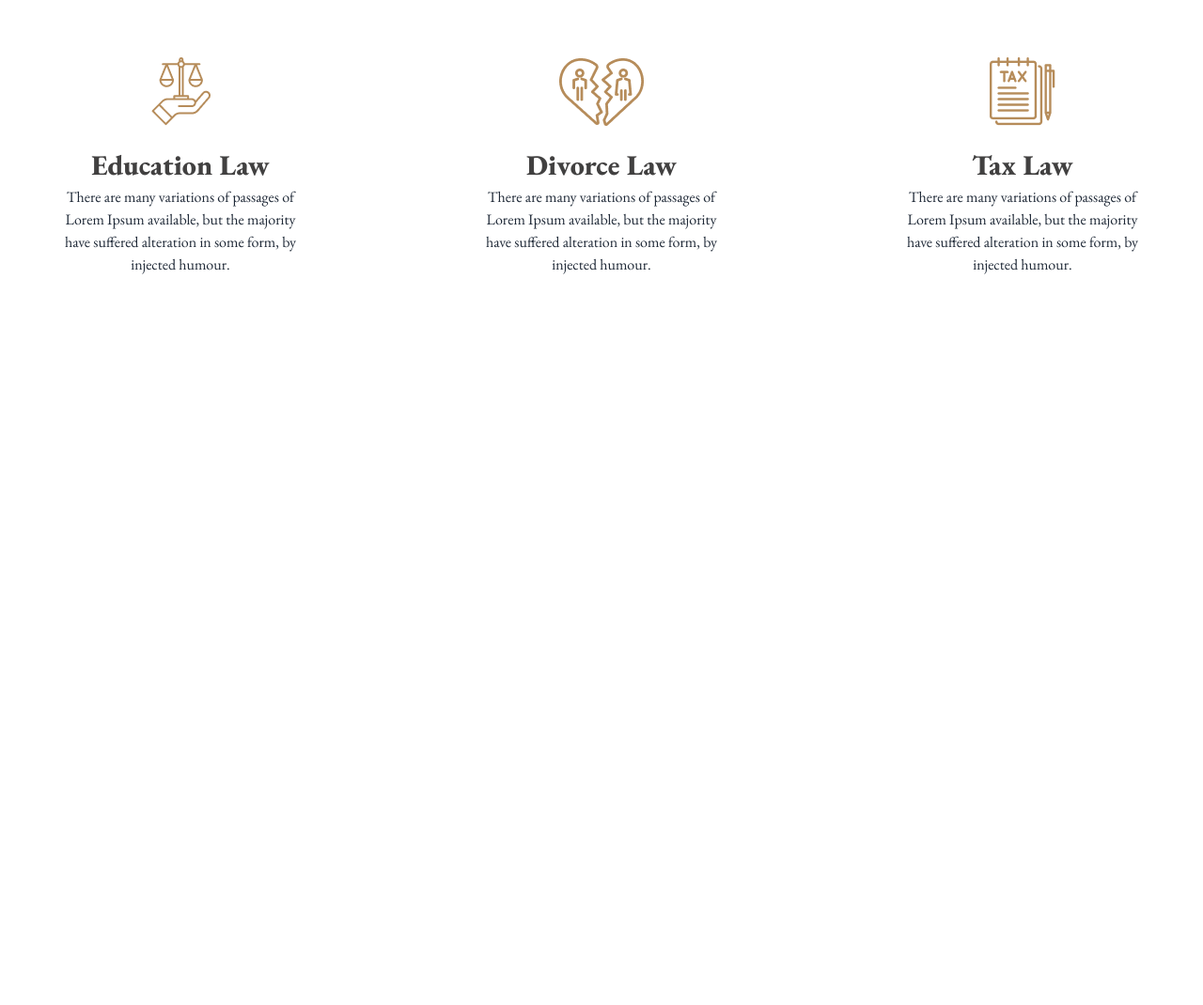
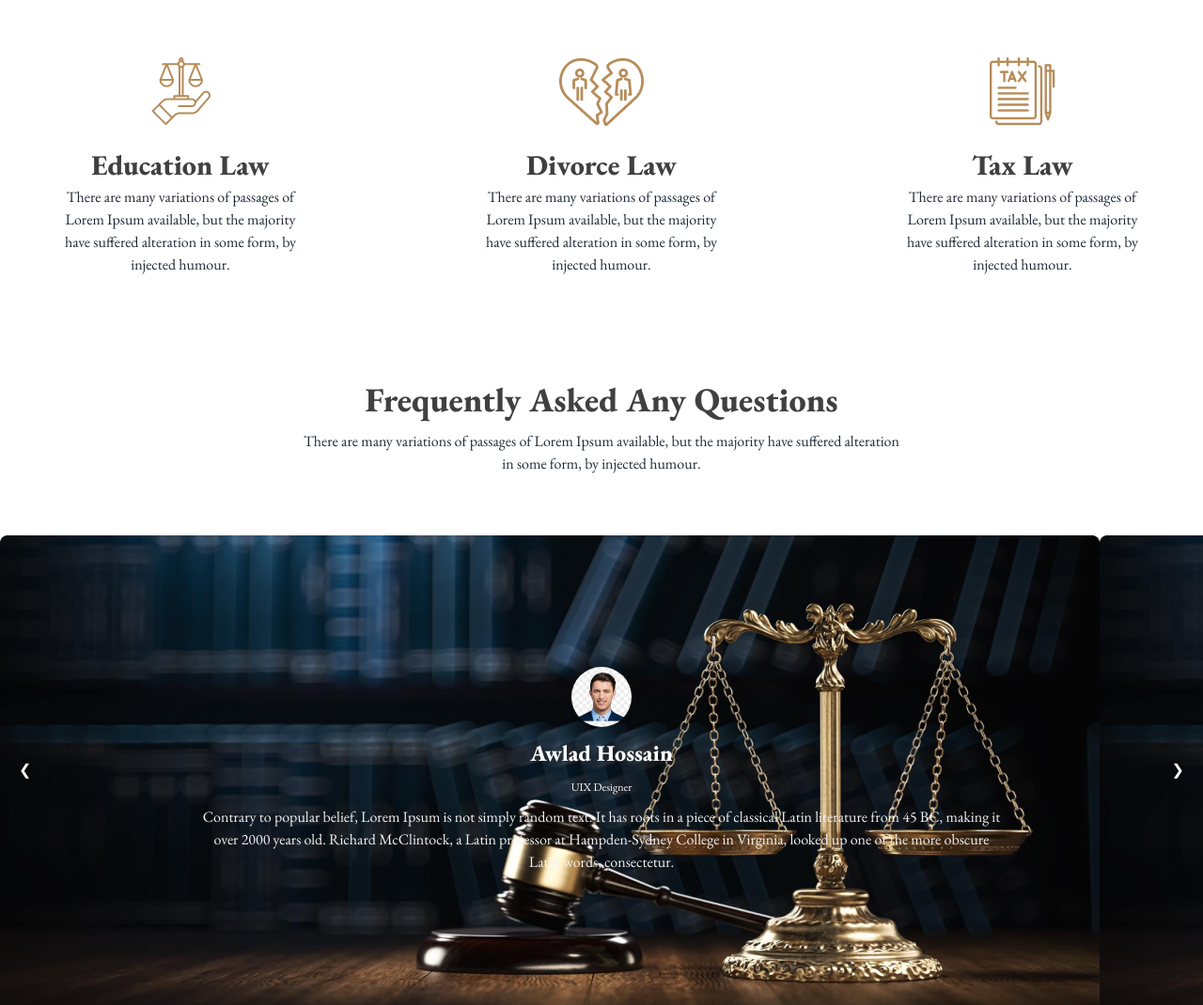
Before and after one commit to Momen1995/legal-solution, a plain HTML site: page index.html in a window 1280 px wide. Shown: the part 1156-2226 px from the top of the page at 94% size. Before the commit the page ends 1450 px from the top, so only its background shows below. Drawn offline with nearby package versions, Linux system fonts and the light colour scheme.

Commit message:
section two done

```diff
--- a/index.html
+++ b/index.html
@@ -121,7 +121,30 @@
                 </div>
         </section>
 
-
+        <!-- What Our Client Say -->
+        <section class="mt-28">
+            <div class="text-center">
+                <h1 class="text-[#414040] text-4xl font-extrabold">Frequently Asked Any Questions</h1>
+                <p class="w-2/4 mx-auto mt-3 text-[#707070 font-normal]">There are many variations of passages of Lorem Ipsum available, but the majority have suffered alteration in some form, by injected humour.</p>
+            </div>
+            <!-- carousel -->
+            <div class="w-full  mt-16">
+                <div class="relative w-full h-[500px]">
+                    <div  class="h-[500px] flex  justify-center items-center" style="background-image: url(./images/banner.png);">
+                       <div class="text-center space-y-3">
+                        <img src="./images/man.jpg" class="rounded-full w-16 mx-auto">
+                        <h3 class="text-[#fff] text-2xl font-extrabold">Awlad Hossain</h3>
+                        <h5 class="text-[#fff] text-xs font-normal">UIX Designer</h5>
+                        <p class="text-[#F3F3F3] w-2/3 mx-auto">Contrary to popular belief, Lorem Ipsum is not simply random text. It has roots in a piece of classical Latin literature from 45 BC, making it over 2000 years old. Richard McClintock, a Latin professor at Hampden-Sydney College in Virginia, looked up one of the more obscure Latin words, consectetur.</p>
+                       </div>
+                    </div>
+                  <div class="absolute flex justify-between transform -translate-y-1/2 left-5 right-5 top-1/2">
+                    <a href="#slide4" class="text-white">❮</a>
+                    <a href="#slide2" class="text-white">❯</a>
+                  </div>
+                </div>
+              </div>
+        </section>
     </main>
 </body>
 </html>
```
Also changed, not shown: images/download.jpg (added), images/man.jpg (added).
